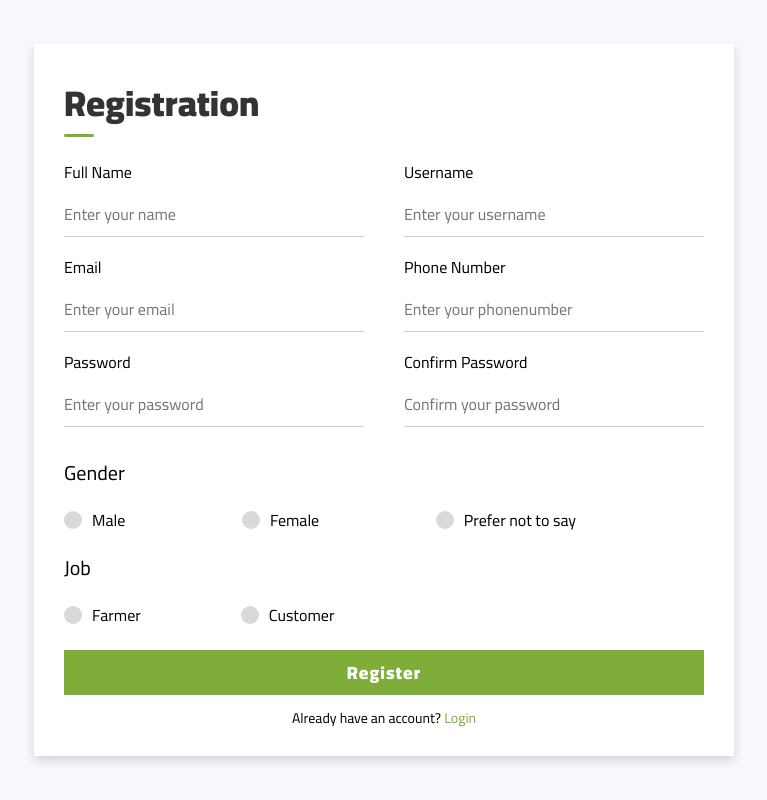
After one commit to Spencer266/AgriNet, a Flask app: page /registration in a window 1280 px wide. The commit adds this page. Shown: the whole page, without its empty margins (256-1023 px from the left). Run offline with Flask 2, Linux system fonts and the light colour scheme.

Commit message:
registration page

```diff
--- a/main.py
+++ b/main.py
@@ -43,5 +43,10 @@ def login():
     return render_template('login.html')
 
 
+@app.route("/registration")
+def registration():
+    return render_template('registration.html')
+
+
 if __name__ == '__main__':
     app.run(debug=True)
--- a/static/css/login.css
+++ b/static/css/login.css
@@ -258,3 +258,7 @@ a {
         display: none;
     }
 }
+
+.sign-up-text a {
+    color: #7FAD39;
+}
--- /dev/null
+++ b/static/css/registration.css
@@ -0,0 +1,213 @@
+@import url('https://fonts.googleapis.com/css2?family=Poppins:wght@200;300;400;500;600;700&display=swap');
+
+* {
+  margin: 0;
+  padding: 0;
+  box-sizing: border-box;
+  font-family: 'Cairo', sans-serif;
+}
+
+body {
+  height: 100vh;
+  display: flex;
+  justify-content: center;
+  align-items: center;
+  padding: 10px;
+  background-color: #F8F9FD;
+}
+
+.container {
+  max-width: 700px;
+  width: 100%;
+  background-color: #fff;
+  padding: 25px 30px;
+  box-shadow: 0 5px 10px rgba(0, 0, 0, 0.15);
+}
+
+.container .title {
+  font-size: 36px;
+  font-weight: 700;
+  position: relative;
+  color: #333333;
+}
+
+.container .title::before {
+  content: "";
+  position: absolute;
+  left: 0;
+  bottom: 0;
+  height: 3px;
+  width: 30px;
+  border-radius: 5px;
+  background-color: #7FAD39;
+}
+
+.content form .user-details {
+  display: flex;
+  flex-wrap: wrap;
+  justify-content: space-between;
+  margin: 20px 0 12px 0;
+}
+
+form .user-details .input-box {
+  margin-bottom: 15px;
+  width: calc(100% / 2 - 20px);
+}
+
+form .input-box span.details {
+  display: block;
+  font-weight: 500;
+  margin-bottom: 5px;
+}
+
+.user-details .input-box input {
+  height: 45px;
+  width: 100%;
+  outline: none;
+  font-size: 16px;
+  font-weight: 500;
+  border: none;
+  border-bottom: 1px solid rgba(0, 0, 0, 0.2);
+  transition: all 0.3s ease;
+}
+
+.user-details .input-box input:focus,
+.user-details .input-box input:valid {
+  border-color: #7FAD39;
+}
+
+form .gender-details .gender-title {
+  font-size: 20px;
+  font-weight: 500;
+}
+
+form .category {
+  display: flex;
+  width: 80%;
+  margin: 14px 0;
+  justify-content: space-between;
+}
+
+.job {
+  position: relative;
+}
+
+
+form .category label {
+  display: flex;
+  align-items: center;
+  cursor: pointer;
+}
+
+form .category label .dot {
+  height: 18px;
+  width: 18px;
+  border-radius: 50%;
+  margin-right: 10px;
+  background: #d9d9d9;
+  border: 5px solid transparent;
+  transition: all 0.3s ease;
+}
+
+#dot-1:checked~.category label .one,
+#dot-2:checked~.category label .two,
+#dot-3:checked~.category label .three {
+  background: #7FAD39;
+  border-color: #d9d9d9;
+}
+
+#job-1:checked~.category label .one,
+#job-2:checked~.category label .two {
+  background: #7FAD39;
+  border-color: #d9d9d9;
+}
+
+form input[type="radio"] {
+  display: none;
+}
+
+form .button {
+  height: 45px;
+  margin-top: 20px;
+  margin-bottom: 10px;
+}
+
+form .button input {
+  height: 100%;
+  width: 100%;
+  border: none;
+  color: #fff;
+  font-size: 18px;
+  font-weight: 700;
+  letter-spacing: 1px;
+  cursor: pointer;
+  transition: all 0.3s ease;
+  background-color: #7FAD39;
+}
+
+form .button input:hover {
+  /* transform: scale(0.99); */
+  background-color: white;
+  border: 1px solid #7FAD39;
+  color: #7FAD39;
+}
+
+@media(max-width: 584px) {
+  .container {
+    max-width: 100%;
+  }
+
+  form .user-details .input-box {
+    margin-bottom: 15px;
+    width: 100%;
+  }
+
+  form .category {
+    width: 100%;
+  }
+
+  .content form .user-details {
+    max-height: 300px;
+    overflow-y: scroll;
+  }
+
+  .user-details::-webkit-scrollbar {
+    width: 5px;
+  }
+}
+
+@media(max-width: 459px) {
+  .container .content .category {
+    flex-direction: column;
+  }
+}
+
+.job .job-title {
+  font-size: 20px;
+  font-weight: 500;
+}
+
+.job .category {
+  display: flex;
+  justify-content: left;
+}
+
+.job label:first-child {
+  margin-right: 100px;
+}
+
+.login-text-nav {
+  margin: 0 auto;
+  text-align: center;
+  font-size: 14px;
+}
+
+.login-text-nav a {
+  color: #7FAD39;
+  text-decoration: none;
+}
+
+.login-text-nav a:hover {
+  color: #7FAD39;
+  text-decoration: underline;
+}
--- a/templates/login.html
+++ b/templates/login.html
@@ -22,7 +22,7 @@
                     <form action="#">
                         <div class="input-boxes">
                             <div class="input-box">
-                                <i class="fas fa-envelope"></i>
+                                <i class="fas fa-user"></i>
                                 <input type="text" placeholder="Enter your username" required>
                             </div>
                             <div class="input-box">
@@ -33,7 +33,7 @@
                             <div class="button input-box">
                                 <input type="submit" value="Login">
                             </div>
-                            <div class="text sign-up-text">Don't have an account? <label>Signup now</label>
+                            <div class="text sign-up-text">Don't have an account? <a href="/registration">Signup now</a>
                             </div>
                         </div>
                     </form>
--- /dev/null
+++ b/templates/registration.html
@@ -0,0 +1,92 @@
+<!DOCTYPE html>
+<!-- Designined by CodingLab - youtube.com/codinglabyt -->
+<html lang="en" dir="ltr">
+
+<head>
+    <meta charset="UTF-8">
+    <title> Responsive Registration Form | CodingLab </title>
+    <link rel="stylesheet" href="{{ url_for('static', filename='css/registration.css') }}">
+    <link href="https://fonts.googleapis.com/css2?family=Cairo:wght@200;300;400;600;900&display=swap" rel="stylesheet">
+    <meta name="viewport" content="width=device-width, initial-scale=1.0">
+</head>
+
+<body>
+<div class="container">
+    <div class="title">Registration</div>
+    <div class="content">
+        <form action="#">
+            <div class="user-details">
+                <div class="input-box">
+                    <span class="details">Full Name</span>
+                    <input type="text" placeholder="Enter your name" required>
+                </div>
+                <div class="input-box">
+                    <span class="details">Username</span>
+                    <input type="text" placeholder="Enter your username" required>
+                </div>
+                <div class="input-box">
+                    <span class="details">Email</span>
+                    <input type="email" placeholder="Enter your email" required>
+                </div>
+                <div class="input-box">
+                    <span class="details">Phone Number</span>
+                    <input type="text" placeholder="Enter your phonenumber" required>
+                </div>
+                <div class="input-box">
+                    <span class="details">Password</span>
+                    <input type="password" placeholder="Enter your password" required>
+                </div>
+                <div class="input-box">
+                    <span class="details">Confirm Password</span>
+                    <input type="password" placeholder="Confirm your password" required>
+                </div>
+            </div>
+            <div class="gender-details">
+                <input type="radio" name="gender" id="dot-1">
+                <input type="radio" name="gender" id="dot-2">
+                <input type="radio" name="gender" id="dot-3">
+                <span class="gender-title">Gender</span>
+                <div class="category">
+                    <label for="dot-1">
+                        <span class="dot one"></span>
+                        <span class="gender">Male</span>
+                    </label>
+                    <label for="dot-2">
+                        <span class="dot two"></span>
+                        <span class="gender">Female</span>
+                    </label>
+                    <label for="dot-3">
+                        <span class="dot three"></span>
+                        <span class="gender">Prefer not to say</span>
+                    </label>
+                </div>
+            </div>
+
+            <div class="job">
+                <input type="radio" name="job" id="job-1">
+                <input type="radio" name="job" id="job-2">
+                <span class="job-title">Job</span>
+                <div class="category">
+                    <label for="job-1">
+                        <span class="dot one"></span>
+                        <span class="gender">Farmer</span>
+                    </label>
+                    <label for="job-2">
+                        <span class="dot two"></span>
+                        <span class="gender">Customer</span>
+                    </label>
+                </div>
+            </div>
+
+            <div class="button">
+                <input type="submit" value="Register">
+            </div>
+            <div class="login-text-nav">Already have an account? <a href="/login">Login</a>
+            </div>
+        </form>
+    </div>
+</div>
+
+</body>
+
+</html>
```
